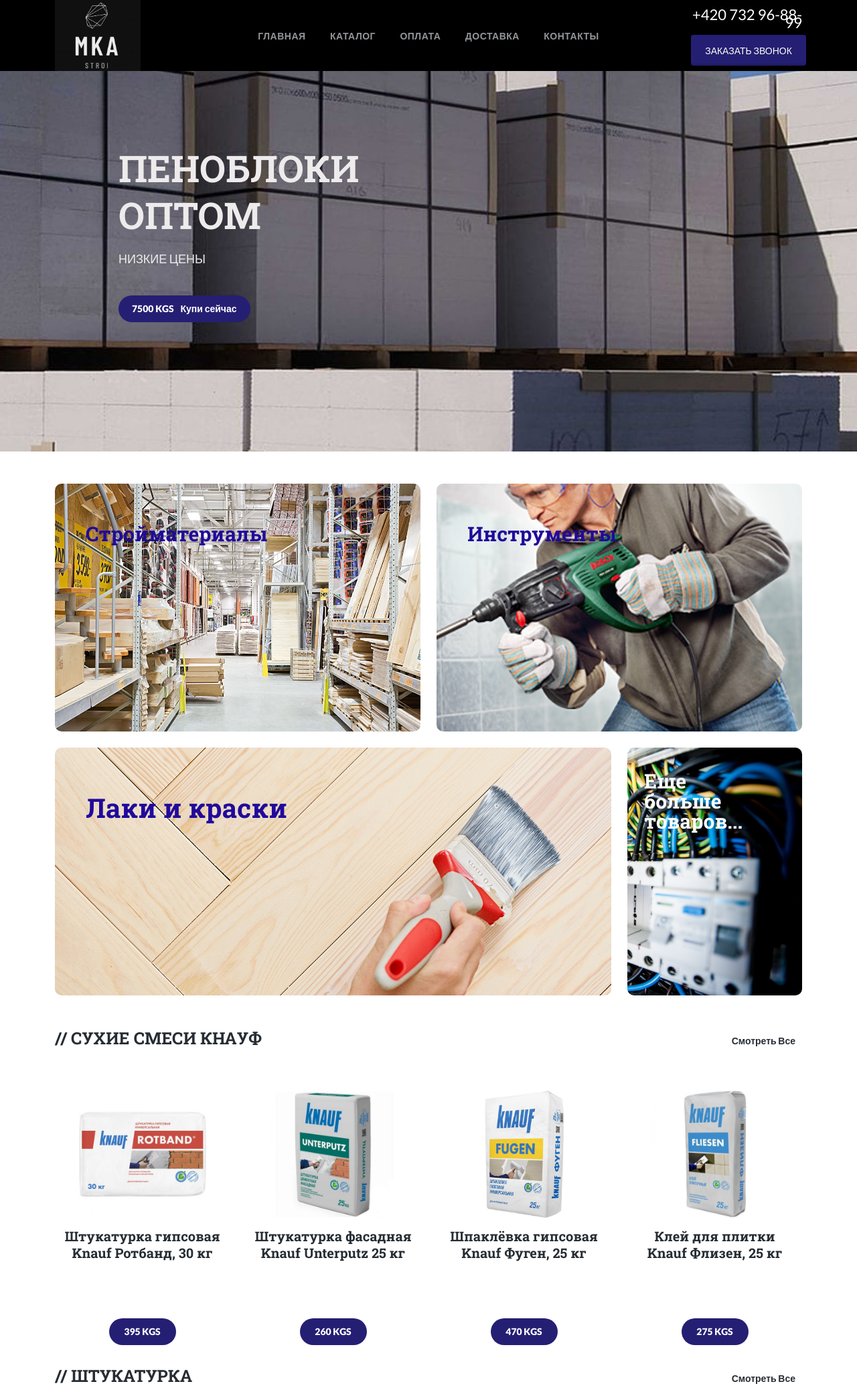
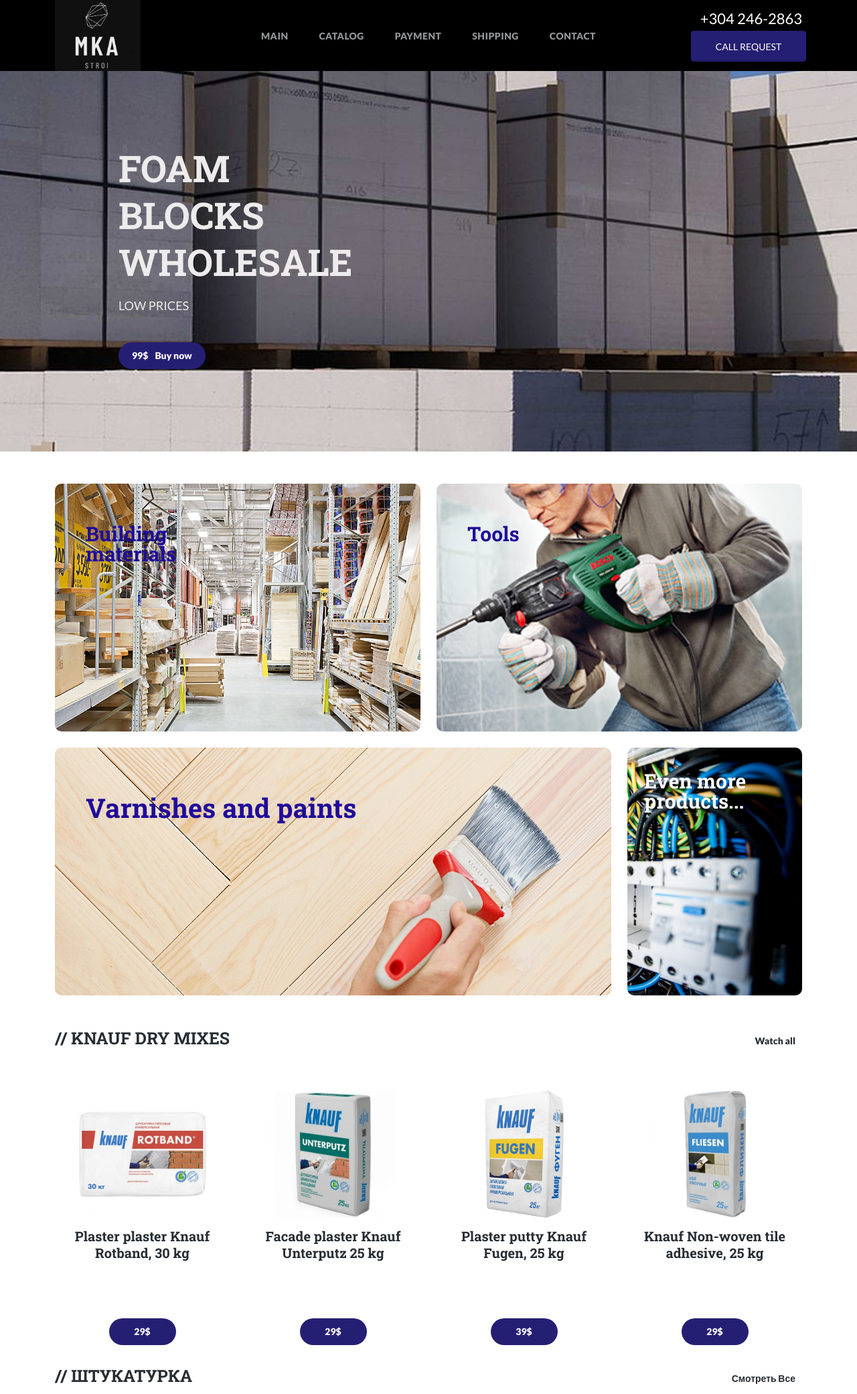
Before and after one commit to Mura-bit/mkastroi, a plain HTML site: page index.html in a window 1280 px wide. Shown: the top 2081 px of the page at 67% size. Drawn offline with Linux system fonts and the light colour scheme.

Commit message:
last change

```diff
--- a/index.html
+++ b/index.html
@@ -37,26 +37,26 @@
 					<nav>
 						<ul class="navigation d-flex justify-content-around">
 							<li class="navigation-item">
-								<a href="#" class="navigation-link">главная</a>
+								<a href="#" class="navigation-link">main</a>
 							</li>
 							<li class="navigation-item">
-								<a href="#" class="navigation-link" data-field="category">каталог</a>
+								<a href="#" class="navigation-link" data-field="category">catalog</a>
 							</li>
 							<li class="navigation-item">
-								<a href="#" class="navigation-link" data-field="category">оплата</a>
+								<a href="#" class="navigation-link" data-field="category">payment</a>
 							</li>
 							<li class="navigation-item">
-								<a href="#" class="navigation-link" data-field="category">доставка</a>
+								<a href="#" class="navigation-link" data-field="category">shipping</a>
 							</li>
 							<li class="navigation-item">
-								<a href="#" class="navigation-link" data-field="category">контакты</a>
+								<a href="#" class="navigation-link" data-field="category">contact</a>
 							</li>
 						</ul>
 					</nav>
 				</div>
 				<div class="col-6 col-lg-2">
-					<a href="tell:+420732968899" class="telphone">+420 732 96-88-99</a>
-					<button class="telbtn">заказать звонок</button>
+					<a href="tell:+3042462863" class="telphone">+304 246-2863</a>
+					<button class="telbtn">call request</button>
 				</div>
 				<!-- <div class="col-lg-2 d-none d-lg-block">
 					<div class="form-control search-block">
@@ -83,11 +83,11 @@
 				<div class="container">
 					<div class="row">
 						<div class="col-lg-4 col-10 offset-lg-1">
-							<h2 class="slide-title">ПЕНОБЛОКИ ОПТОМ</h2>
-							<p class="slide-description">НИЗКИЕ ЦЕНЫ</p>
+							<h2 class="slide-title">FOAM BLOCKS WHOLESALE</h2>
+							<p class="slide-description">LOW PRICES</p>
 							<button class="button add-to-cart" data-id="003">
-								<span class="button-price">7500 KGS</span>
-								<span class="button-text">Купи сейчас</span>
+								<span class="button-price">99$</span>
+								<span class="button-text">Buy now</span>
 							</button>
 						</div>
 					</div>
@@ -188,7 +188,7 @@
 		<div class="row mb-4">
 			<div class="col-xl-6">
 				<div class="card card-1 mb-4">
-					<h3 class="card-title">Стройматериалы</h3>
+					<h3 class="card-title">Building materials</h3>
 					<!-- <button class="button">
 						<span class="button-text">View all</span>
 						<img src="img/arrow.svg" alt="icon: arrow" class="button-icon">
@@ -199,7 +199,7 @@
 			<!-- /.col-6 -->
 			<div class="col-xl-6">
 				<div class="card card-2 mb-4">
-					<h3 class="card-title">Инструменты</h3>
+					<h3 class="card-title">Tools</h3>
 					<!-- <button class="button">
 						<span class="button-text">View all</span>
 						<img src="img/arrow.svg" alt="icon: arrow" class="button-icon">
@@ -210,7 +210,7 @@
 			<!-- /.col-6 -->
 			<div class="col-xl-9 col-lg-6 mb-4">
 				<div class="card card-3">
-					<h3 class="card-title large">Лаки и краски</h3>
+					<h3 class="card-title large">Varnishes and paints</h3>
 					<!-- <button class="button add-to-cart" data-id="002">
 						<span class="button-price">$129</span>
 						<span class="button-text">Shop now</span>
@@ -221,7 +221,7 @@
 			<!-- /.col-9 -->
 			<div class="col-xl-3 col-lg-6">
 				<div class="card card-4">
-					<h3 class="card-title text-light mw-160">Еще больше товаров...</h3>
+					<h3 class="card-title text-light mw-160">Even more products...</h3>
 					<!-- <button class="button add-to-cart button-four" data-id="009">
 						<span class="button-price">$119</span>
 						<span class="button-text">Shop now</span>
@@ -234,11 +234,11 @@
 		<!-- /.row -->
 		<div class="row align-items-center mb-4">
 			<div class="col-9">
-				<h2 class="section-title">// СУХИЕ СМЕСИ КНАУФ</h2>
+				<h2 class="section-title">// KNAUF DRY MIXES</h2>
 			</div>
 			<!-- /.col-9 -->
 			<div class="col-3 d-flex justify-content-end">
-				<a href="#" class="more">Смотреть Все</a>
+				<a href="#" class="more">Watch all</a>
 			</div>
 			<!-- /.col-3 -->
 		</div>
@@ -247,13 +247,13 @@
 			<div class="col-lg-3 col-sm-6">
 				<div class="goods-card">
 					<img src="img/such/such knauf/1.jpg" alt="image: Штукатурка гипсовая Knauf Ротбанд, 30 кг" class="goods-image">
-					<h3 class="goods-title">Штукатурка гипсовая Knauf Ротбанд, 30 кг</h3>
+					<h3 class="goods-title">Plaster plaster Knauf Rotband, 30 kg</h3>
 					<!-- /.goods-title -->
 					<!-- <p class="goods-description">Yellow/Lilac/Fuchsia/Orange</p> -->
 					<!-- /.goods-description -->
 					<!-- /.goods-price -->
 					<button class="button goods-card-btn add-to-cart" data-id="012">
-						<span class="button-price">395 KGS</span>
+						<span class="button-price">29$</span>
 					</button>
 				</div>
 				<!-- /.goods-card -->
@@ -262,12 +262,12 @@
 			<div class="col-lg-3 col-sm-6">
 				<div class="goods-card">
 					<img src="img/such/such knauf/2.jpeg" alt="image: Штукатурка фасадная Knauf Unterputz 25 кг" class="goods-image">
-					<h3 class="goods-title">Штукатурка фасадная Knauf Unterputz 25 кг</h3>
+					<h3 class="goods-title">Facade plaster Knauf Unterputz 25 kg</h3>
 					<!-- /.goods-title -->
 					<!-- <p class="goods-description">Navy/Ochre/Black/Khaki</p> -->
 					<!-- /.goods-description -->
 					<button class="button goods-card-btn add-to-cart" data-id="011">
-						<span class="button-price">260 KGS</span>
+						<span class="button-price">29$</span>
 					</button>
 					<!-- /.goods-price -->
 				</div>
@@ -277,12 +277,12 @@
 			<div class="col-lg-3 col-sm-6">
 				<div class="goods-card">
 					<img src="img/such/such knauf/3.jpeg" alt="image: Шпаклёвка гипсовая Knauf Фуген, 25 кг" class="goods-image">
-					<h3 class="goods-title">Шпаклёвка гипсовая Knauf Фуген, 25 кг</h3>
+					<h3 class="goods-title">Plaster putty Knauf Fugen, 25 kg</h3>
 					<!-- /.goods-title -->
 					<!-- <p class="goods-description">White</p> -->
 					<!-- /.goods-description -->
 					<button class="button goods-card-btn add-to-cart" data-id="010">
-						<span class="button-price">470 KGS</span>
+						<span class="button-price">39$</span>
 					</button>
 					<!-- /.goods-price -->
 				</div>
@@ -292,12 +292,12 @@
 			<div class="col-lg-3 col-sm-6">
 				<div class="goods-card">
 					<img src="img/such/such knauf/4.jpeg" alt="image: Клей для плитки Knauf Флизен, 25 кг" class="goods-image">
-					<h3 class="goods-title">Клей для плитки Knauf Флизен, 25 кг</h3>
+					<h3 class="goods-title">Knauf Non-woven tile adhesive, 25 kg</h3>
 					<!-- /.goods-title -->
 					<!-- <p class="goods-description">Red/Sky Blue</p> -->
 					<!-- /.goods-description -->
 					<button class="button goods-card-btn add-to-cart" data-id="001">
-						<span class="button-price">275 KGS</span>
+						<span class="button-price">29$</span>
 					</button>
 					<!-- /.goods-price -->
 				</div>
```
Also changed, not shown: goods.html (+6 -5 lines).
